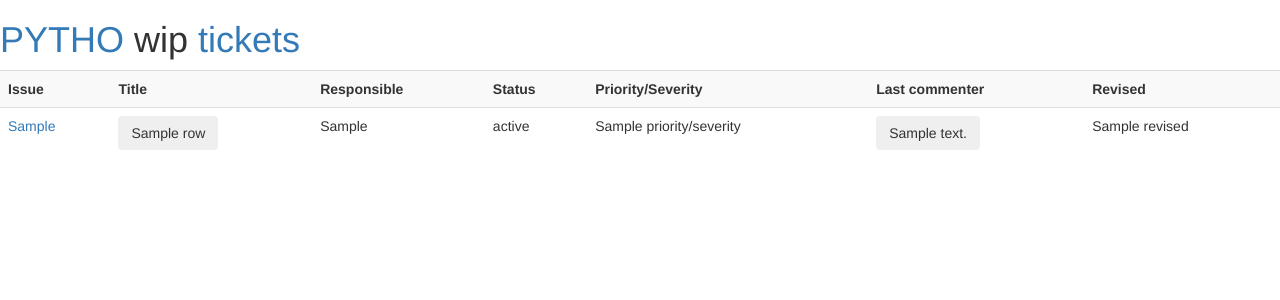
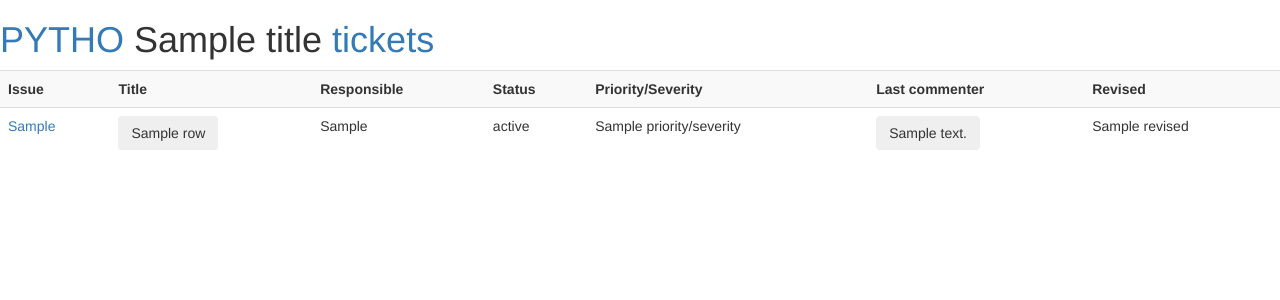
Before and after one commit to prometeia/geminhack, a Flask app: template geminhack/templates/ticktable.html in a window 1280 px wide. Shown: the top 300 px of the page. Run offline with Flask 2, Linux system fonts and the light colour scheme; the template is opened without the code that fills it: most values are stand-ins (such as "Sample title", 1, 10 or a date in 2020); parts of the project's set-up code (start-up, migrations or seed data) failed here and were passed over; some libraries are stand-ins or nearby versions.

Commit message:
Corretto titolo

```diff
--- a/geminhack/templates/ticktable.html
+++ b/geminhack/templates/ticktable.html
@@ -1,7 +1,7 @@
 {% extends "base.html" %}
 {% block title %}{{ title }}{% endblock %}
 {% block content %}
-<h1><a href="{{ workspace }}">PYTHO</a> wip <a href="{{ project_page }}" target="_blank">tickets</a></h1>
+<h1><a href="{{ workspace }}">PYTHO</a> {{ title }} <a href="{{ project_page }}" target="_blank">tickets</a></h1>
 <table class="table table-striped">
     <tr>
         <th>
```
